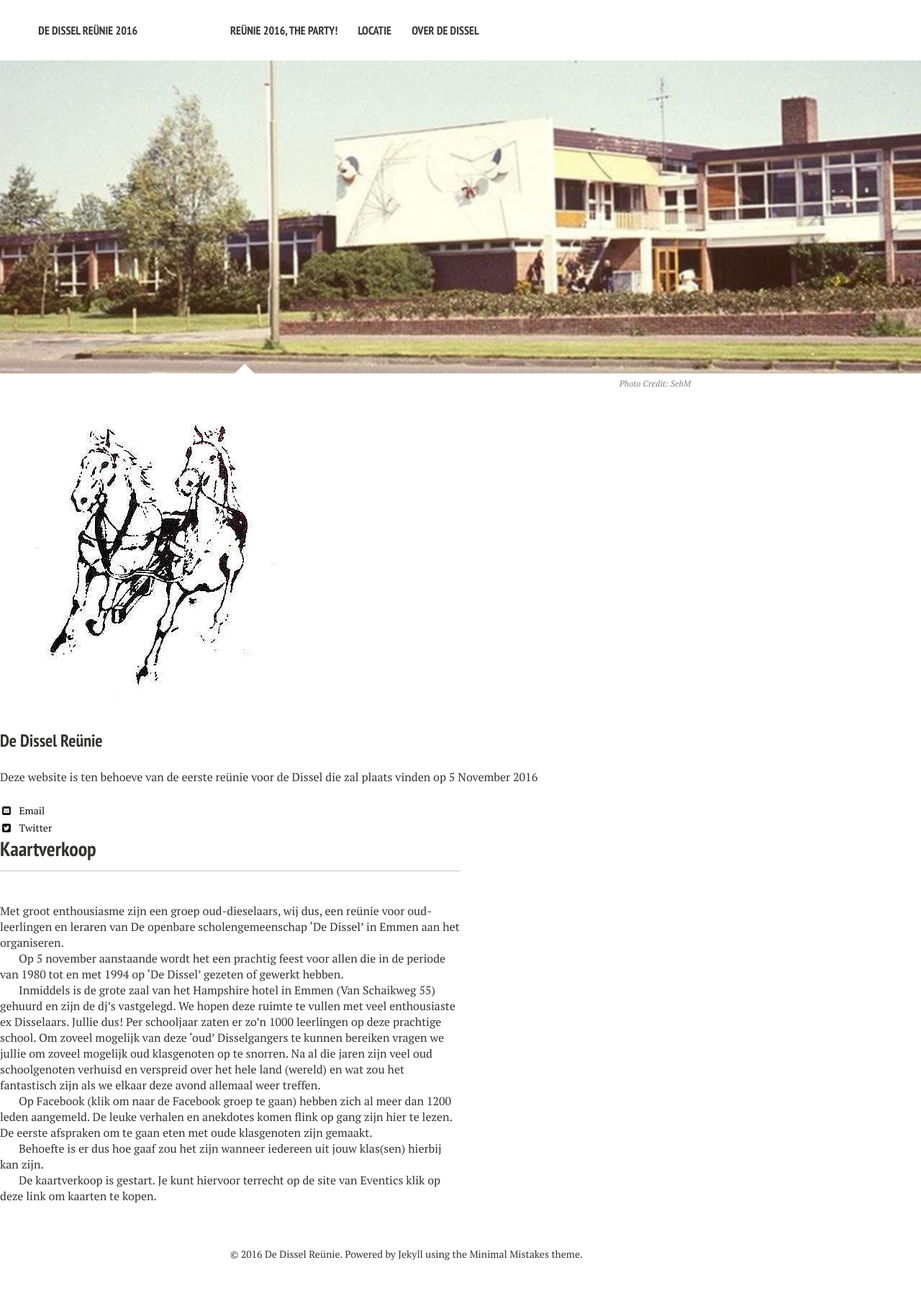
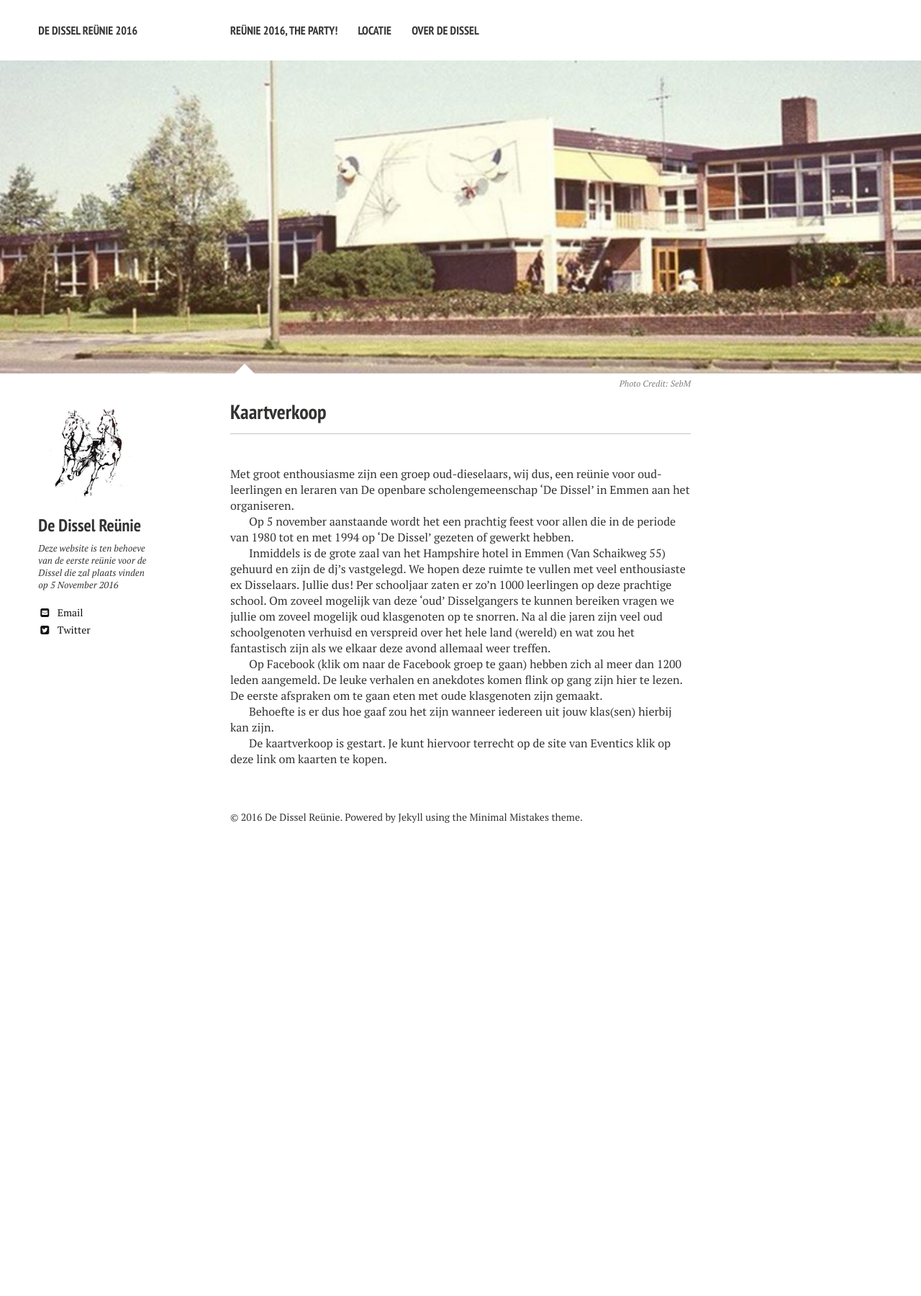
Before and after one commit to securitymonster/securitymonster.github.io, a Jekyll site: the page built from index.md, in a window 1280 px wide. Shown: the whole page at 72% size. Built offline with Jekyll 4.4.1, drawn with Linux system fonts in a browser that asks for light colours; nearby versions of some CDN libraries; after the commit the page ends 1193 px from its top, so only the background shows below that.

Commit message:
Script update after bundler exec jekyll build

```diff
--- a/_layouts/home.html
+++ b/_layouts/home.html
@@ -29,8 +29,7 @@
 {% endif %}
 
 <div id="main" role="main">
-
-  <div class="article-wrap">
+  <div class="article-author-side">
     {% include _author-bio.html %}
   </div>
   <div id="index">
```
